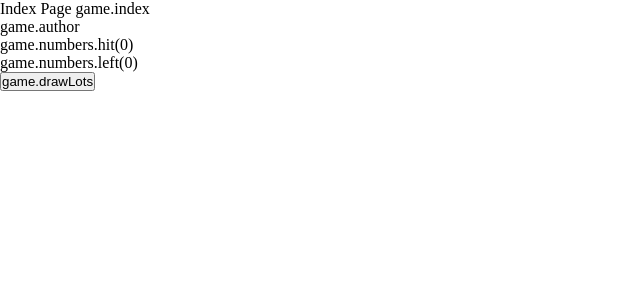
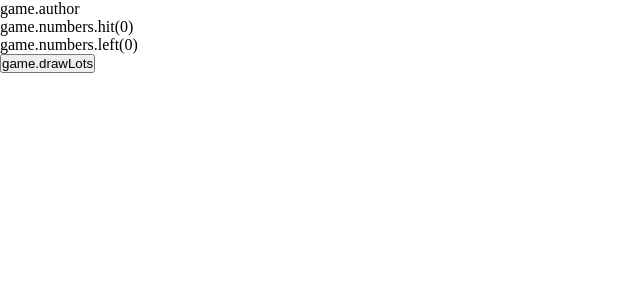
Before and after one commit to mitsuru793/php-bingo, a PHP site: template templates/game/view.twig in a window 1280 px wide. Shown: the top 300 px of the page, without its empty margins (0-640 px from the left). Run offline with PHP 8.4, Linux system fonts and the light colour scheme; the template is opened without the code that fills it, so the values that code supplies are empty; some libraries are stand-ins or nearby versions.

Commit message:
remove debug text

```diff
--- a/locales/ja.yml
+++ b/locales/ja.yml
@@ -1,6 +1,4 @@
 game:
-  index:
-    ハローワールド
   author: ゲーム作成者
   numbers:
     left: '残りの数字'
--- a/templates/game/view.twig
+++ b/templates/game/view.twig
@@ -16,9 +16,6 @@
 {% endmacro %}
 
 {% block content %}
-    Index Page
-    {{ 'game.index' | trans }}
-
     <div class="author">
         {{ 'game.author' | trans }}
         {{ author.name }}
```
